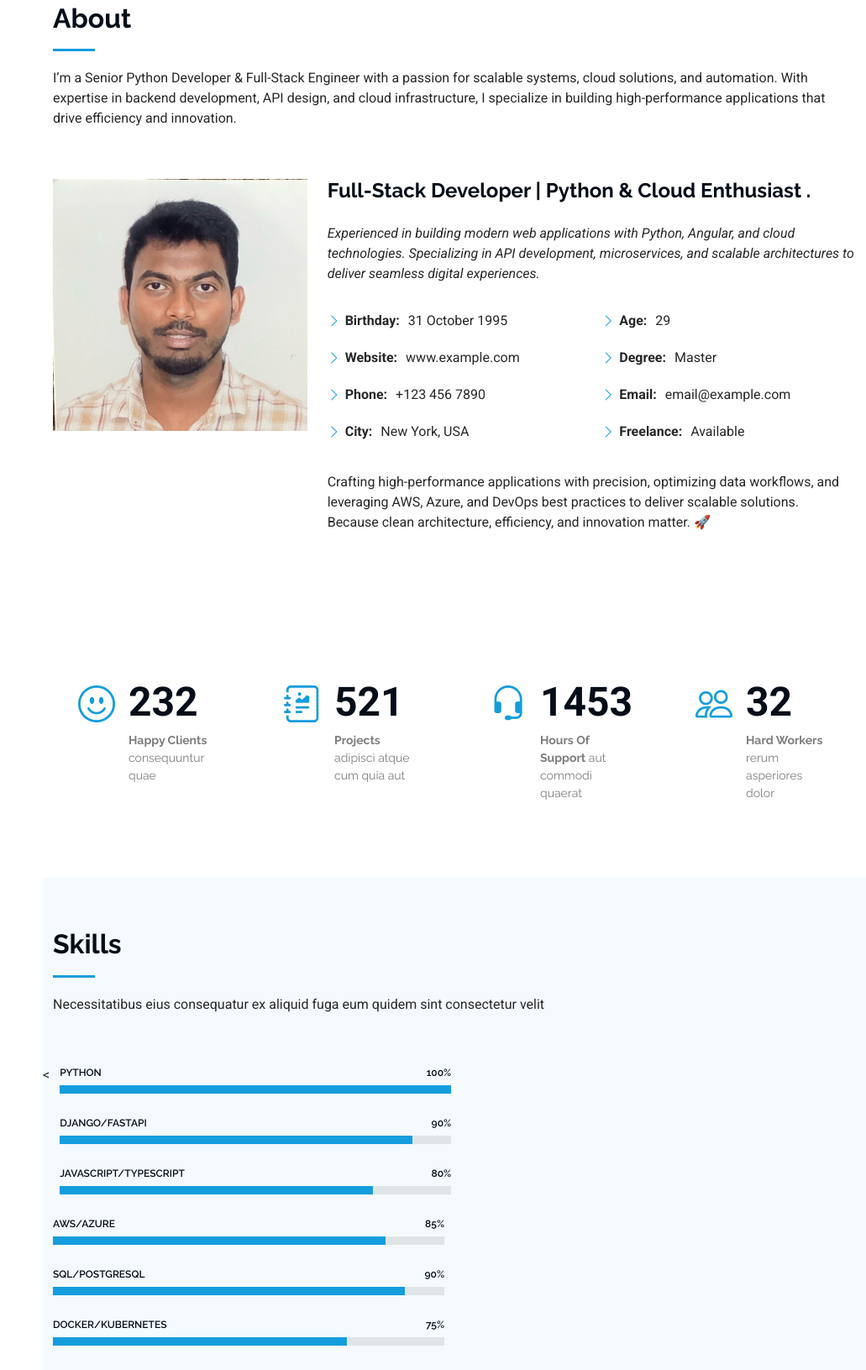
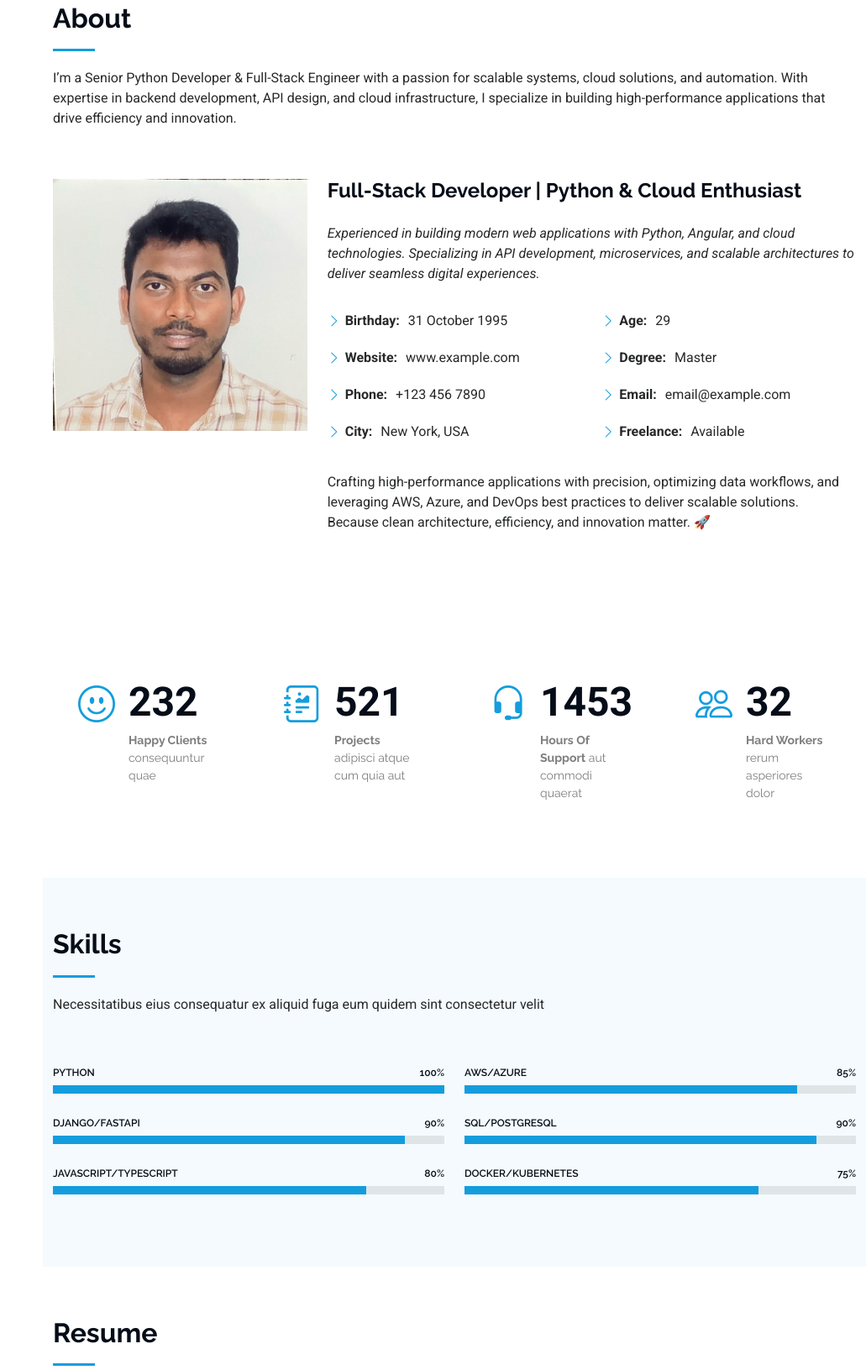
Before and after one commit to surya532/portfolio, a plain HTML site: page index.html in a window 1280 px wide. Shown: the part 857-2488 px from the top of the page at 84% size, without its empty margins (249-1280 px from the left). Drawn offline with Linux system fonts and the light colour scheme.

Commit message:
formatting

```diff
--- a/index.html
+++ b/index.html
@@ -119,8 +119,7 @@
             <img src="assets/img/my-profile-img.jpeg" class="img-fluid" alt="">
           </div>
           <div class="col-lg-8 content">
-            <h2>Full-Stack Developer | Python &amp; Cloud Enthusiast
-              .</h2>
+            <h2>Full-Stack Developer | Python &amp; Cloud Enthusiast</h2>
             <p class="fst-italic py-3">
               Experienced in building modern web applications with Python, Angular, and cloud technologies. Specializing in API development, microservices, and scalable architectures to deliver seamless digital experiences.
             </p>
@@ -210,7 +209,7 @@
 
         <div class="row skills-content skills-animation">
 
-          <<div class="col-lg-6">
+          <div class="col-lg-6">
 
             <div class="progress">
                 <span class="skill"><span>Python</span> <i class="val">100%</i></span>
```
